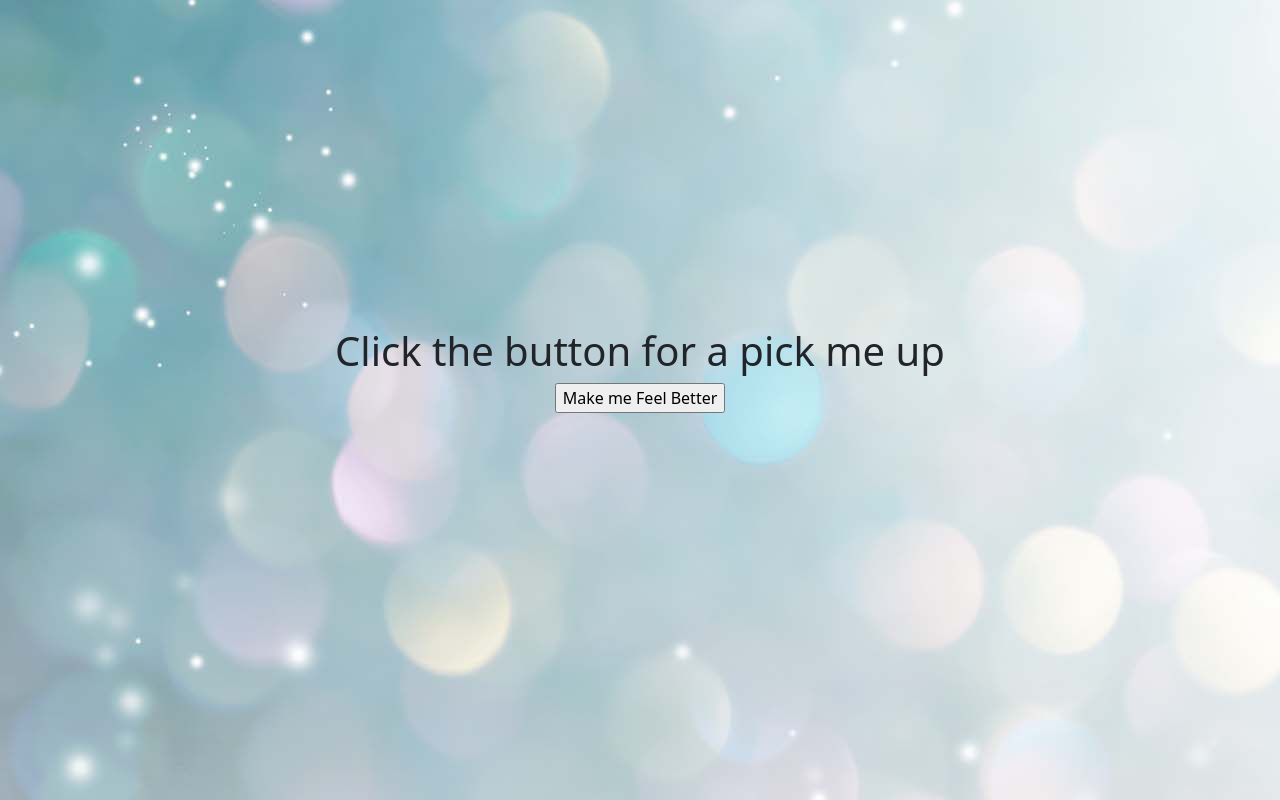
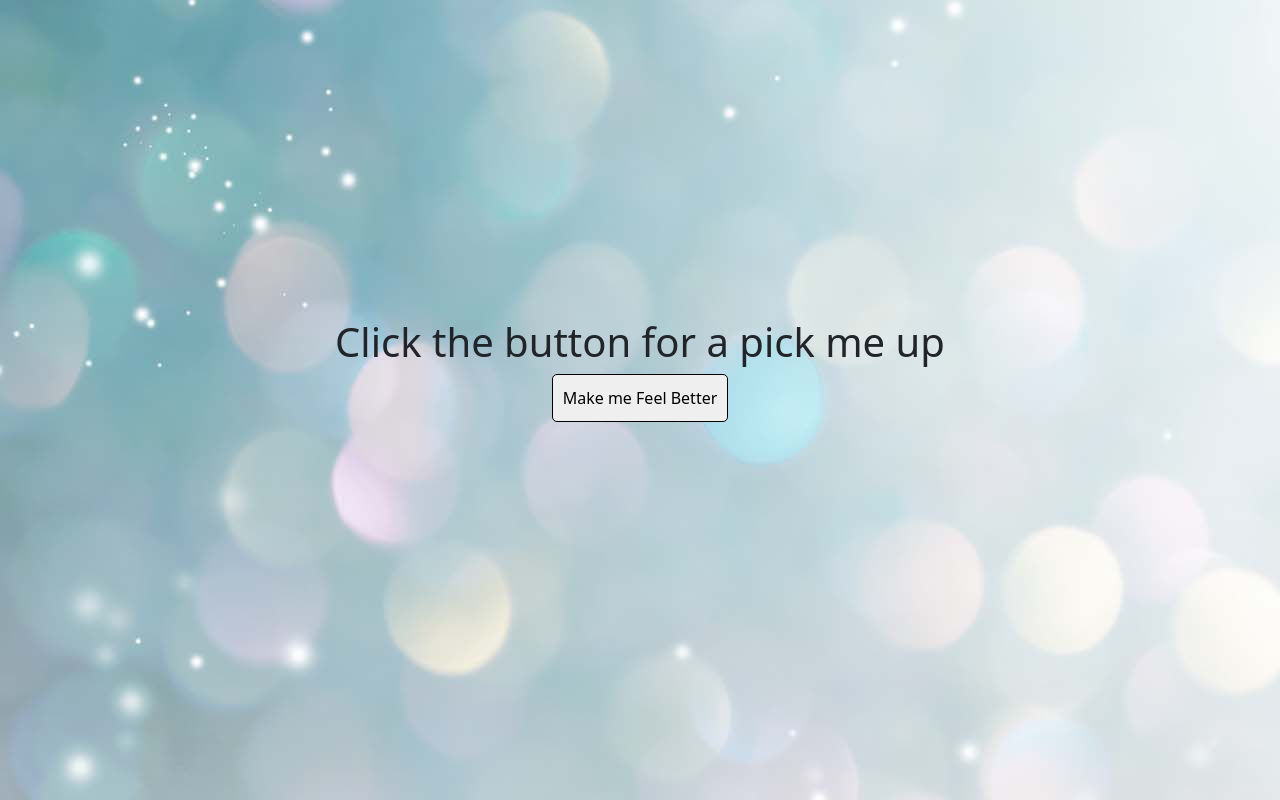
Before and after one commit to mcewball13/encouragement-randomizer, a plain HTML site: page index.html in a window 1280 px wide. Drawn offline with nearby package versions, Linux system fonts and the light colour scheme.

Commit message:
fisxed h2 issue

```diff
--- a/assets/style.css
+++ b/assets/style.css
@@ -1,3 +1,7 @@
+*,
+*::before,
+*::after{box-sizing:border-box;}
+
 body {
     height: 100vh;
     width: 100%;
@@ -5,11 +9,18 @@ body {
     justify-content: center;
     align-items: center;
     background-image: url("bg-main.jpg");
-}
-#quoteText {
-    font-family: 'Shadows Into Light', cursive;
-    font-size: 5rem;
+    overflow: scroll;
 }
 .quote-wrapper {
     padding-top: 5%;
 }
+#quoteText {
+    font-family: 'Shadows Into Light', cursive;
+}
+#quoteBtn {
+    height: 3rem;
+    padding: 10px;
+    border-radius: 5px;
+    border: 1px solid black;
+
+}
--- a/index.html
+++ b/index.html
@@ -10,13 +10,13 @@
             integrity="sha384-1BmE4kWBq78iYhFldvKuhfTAU6auU8tT94WrHftjDbrCEXSU1oBoqyl2QvZ6jIW3"
             crossorigin="anonymous"
         />
-        <link rel="stylesheet" href="./assets/style.css" />
         <link rel="preconnect" href="https://fonts.googleapis.com" />
         <link rel="preconnect" href="https://fonts.gstatic.com" crossorigin />
         <link
-            href="https://fonts.googleapis.com/css2?family=Shadows+Into+Light&display=swap"
-            rel="stylesheet"
+        href="https://fonts.googleapis.com/css2?family=Shadows+Into+Light&display=swap"
+        rel="stylesheet"
         />
+        <link rel="stylesheet" href="./assets/style.css" />
         <title>Need a pickme up?</title>
     </head>
     <body>
```
